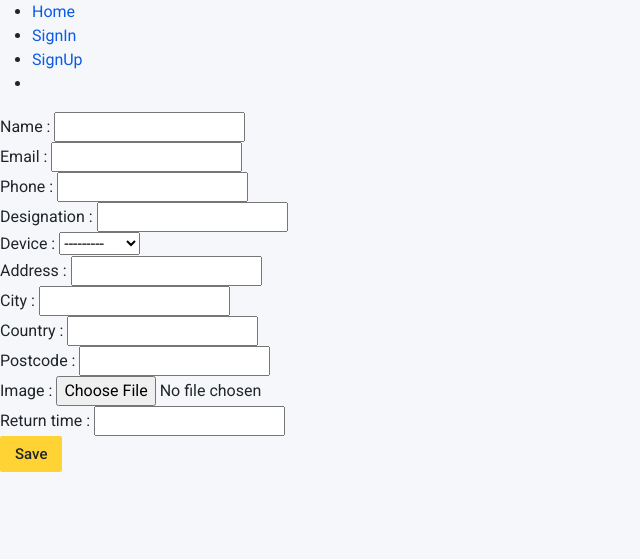
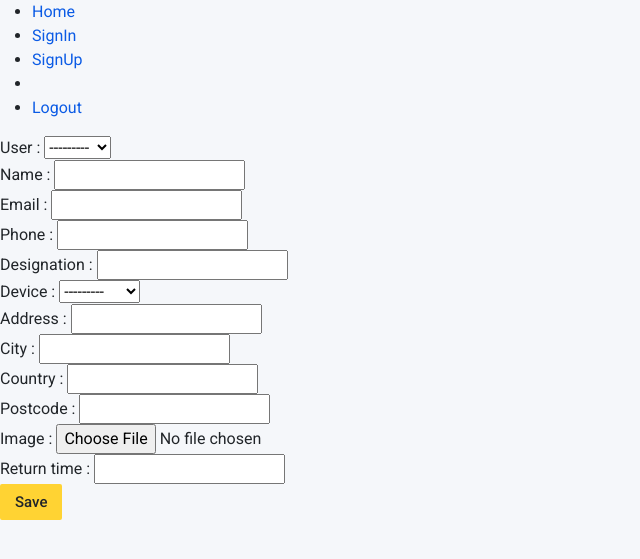
Before and after one commit to AB69D/track-corporate-assets, a Django app: page /add-employee/ in a window 1280 px wide. Shown: the top 559 px of the page, without its empty margins (0-640 px from the left). Run offline with Django 4.2, Linux system fonts and the light colour scheme; data comes from the database, SQL or seed files in the repository; both versions use the stored data as it was after the commit; parts of the project's set-up code (start-up, migrations or seed data) failed here and were passed over; some libraries are stand-ins or nearby versions.

Commit message:
employee management through company

```diff
--- a/track_assets/account/urls.py
+++ b/track_assets/account/urls.py
@@ -3,5 +3,6 @@
 
 urlpatterns = [
     path("signup/", signup, name="signup"),
-    path("login/", login_page, name="login")
+    path("login/", login_page, name="login"),
+    path('logout/', logout_page, name='logout')
 ]
--- a/track_assets/account/views.py
+++ b/track_assets/account/views.py
@@ -61,3 +61,7 @@
             messages.warning(request, 'Admin user can not login')
 
     return render(request, 'account/login.html')
+
+def logout_page(request):
+    logout(request)
+    return render(request, 'company/index.html')
--- a/track_assets/company/views.py
+++ b/track_assets/company/views.py
@@ -6,27 +6,31 @@
 
 class EmployeesView(TemplateView):
     def get(self, request, *args, **kwargs):
-        employees = Employee.objects.all()
+        if request.user.is_authenticated:
+            employees = Employee.objects.filter(user = request.user)
 
-        context = {
-            'employees': employees
-        }
-        return render(request, 'company/index.html', context)
+            context = {
+                'employees': employees
+            }
+            return render(request, 'company/index.html', context)
+        else:
+            return redirect('home')
     def post(self, request, *args, **kwargs):
         pass
 
 def add_employee(request):
 
     forms = Employee_form()
+    # user_data = User.objects.get(user = request.user)
+    # user_data = User.objects.get(request.user.username)
+    if request.method == 'POST':
+        if request.user.is_authenticated:
+            forms = Employee_form(request.POST,  request.FILES, instance=request.user)
 
-    if request.method == 'POST':
+            if forms.is_valid():
+                forms.save()
 
-        forms = Employee_form(request.POST,  request.FILES)
-
-        if forms.is_valid():
-            forms.save()
-
-            return redirect('home')
+                return redirect('home')
     else:
         forms = Employee_form()
     context = {
--- a/track_assets/employee/forms.py
+++ b/track_assets/employee/forms.py
@@ -6,4 +6,4 @@
     class Meta:
         model = Employee
         fields = ('__all__')
-        exclude = ('user', 'is_return')
+        exclude = ('is_return',)
--- a/track_assets/templates/base/base.html
+++ b/track_assets/templates/base/base.html
@@ -50,6 +50,7 @@
         <li><a href="{% url 'login' %}">SignIn</a></li>
         <li><a href="{% url 'signup' %}">SignUp</a></li>
         <li><a href="">{{request.user.username}}</a></li>
+        <li><a href="{% url 'logout' %}">Logout</a></li>
       </ul>
     </div>
 
```
Also changed, not shown: track_assets/db.sqlite3, track_assets/public/static/Employee/index_AfJpZbb.png (added), track_assets/public/static/Employee/index_OElyZQy.png (added).
